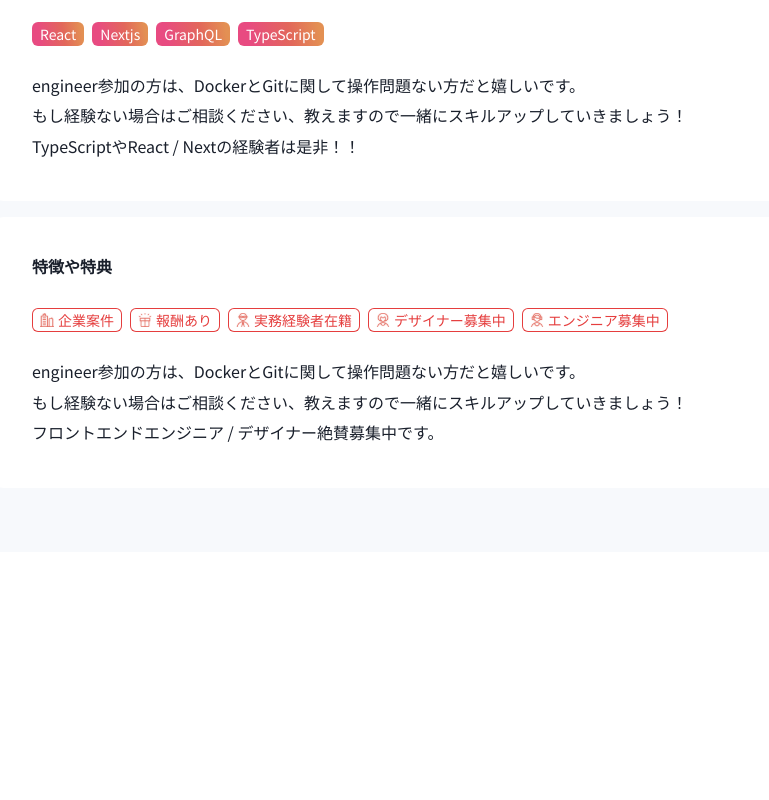
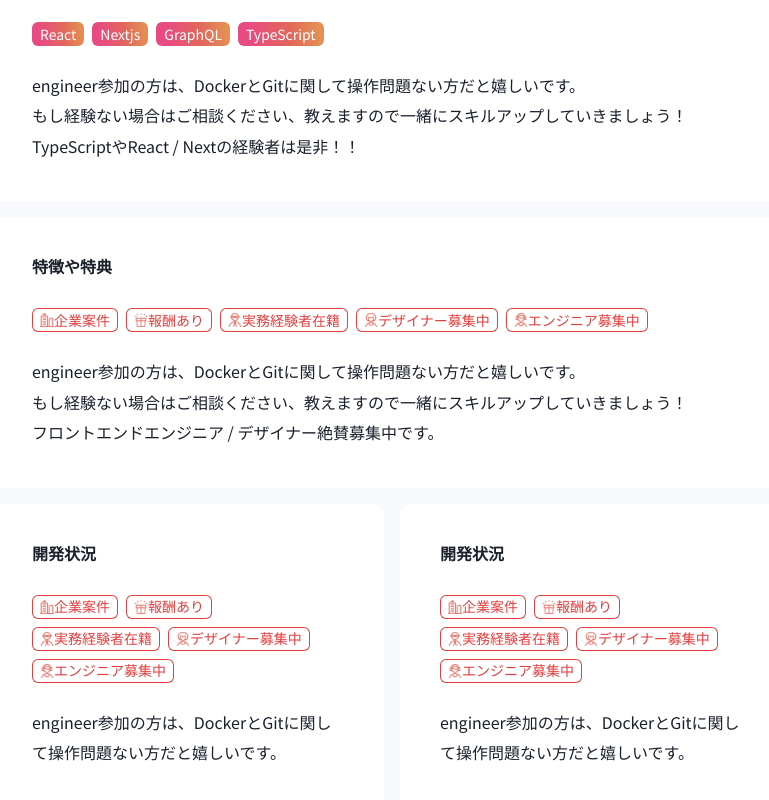
Before and after one commit to rewdaraw/sublime, a Next.js app in the folder app/: page /projects/a in a window 1280 px wide. Shown: the part 932-1732 px from the top of the page, without its empty margins (128-897 px from the left). Before the commit the page ends 1484 px from the top, so only its background shows below. Built offline with nearby package versions, Linux system fonts and the light colour scheme.

Commit message:
wip: create project slug page

```diff
--- a/app/src/components/molecules/OutlinedFeatureList.tsx
+++ b/app/src/components/molecules/OutlinedFeatureList.tsx
@@ -1,64 +1,69 @@
 import React from "react";
-import { Image, Tag, TagLabel, Wrap } from "@chakra-ui/react";
+import { Image, Tag, TagLabel, Wrap, WrapItem } from "@chakra-ui/react";
 
 export const OutlinedFeatureList: React.VFC = () => {
   return (
     <Wrap w="100%">
+      <WrapItem>
         <Tag size="md" variant="outline" colorScheme="red">
           <Image
             src="/assets/images/icons/OfficeColored.svg"
             d="inline-flex"
             w="14px"
             h="14px"
-          mr={1}
             alt="企業案件"
           />
           <TagLabel>企業案件</TagLabel>
         </Tag>
+      </WrapItem>
+      <WrapItem>
         <Tag size="md" variant="outline" colorScheme="red">
           <Image
             src="/assets/images/icons/RewardColored.svg"
             d="inline-flex"
             w="14px"
             h="14px"
-          mr={1}
             alt="報酬あり"
           />
           <TagLabel>報酬あり</TagLabel>
         </Tag>
+      </WrapItem>
+      <WrapItem>
         <Tag size="md" variant="outline" colorScheme="red">
           <Image
             src="/assets/images/icons/ExpertColored.svg"
             d="inline-flex"
             w="14px"
             h="14px"
-          mr={1}
             alt="実務経験者在籍"
           />
           <TagLabel>実務経験者在籍</TagLabel>
         </Tag>
+      </WrapItem>
+      <WrapItem>
         <Tag size="md" variant="outline" colorScheme="red">
           <Image
             src="/assets/images/icons/DesignerColored.svg"
             d="inline-flex"
             w="14px"
             h="14px"
-          mr={1}
             alt="デザイナー募集中"
           />
           <TagLabel>デザイナー募集中</TagLabel>
         </Tag>
+      </WrapItem>
+      <WrapItem>
         <Tag size="md" variant="outline" colorScheme="red">
           <Image
             src="/assets/images/icons/EngineerColored.svg"
             d="inline-flex"
             w="14px"
             h="14px"
-          mr={1}
             alt="エンジニア募集中"
           />
           <TagLabel>エンジニア募集中</TagLabel>
         </Tag>
+      </WrapItem>
     </Wrap>
   );
 };
--- a/app/src/components/molecules/SkillList.tsx
+++ b/app/src/components/molecules/SkillList.tsx
@@ -1,45 +1,49 @@
-import React from 'react'
-import {Wrap, Tag} from "@chakra-ui/react"
+import React from "react";
+import { Wrap, WrapItem, Tag } from "@chakra-ui/react";
 
 export const SkillList = () => {
   return (
     <Wrap>
+      <WrapItem>
         <Tag
           size="md"
           variant="solid"
           bg="linear-gradient(80.21deg, #E84B81 15.29%, #E2675B 59.57%, #E39053 93.29%)"
           color="white"
-        mr={3}
         >
           React
         </Tag>
+      </WrapItem>
+      <WrapItem>
         <Tag
           size="md"
           variant="solid"
           bg="linear-gradient(80.21deg, #E84B81 15.29%, #E2675B 59.57%, #E39053 93.29%)"
           color="white"
-        mr={3}
         >
           Nextjs
         </Tag>
+      </WrapItem>
+      <WrapItem>
         <Tag
           size="md"
           variant="solid"
           bg="linear-gradient(80.21deg, #E84B81 15.29%, #E2675B 59.57%, #E39053 93.29%)"
           color="white"
-        mr={3}
         >
           GraphQL
         </Tag>
+      </WrapItem>
+      <WrapItem>
         <Tag
           size="md"
           variant="solid"
           bg="linear-gradient(80.21deg, #E84B81 15.29%, #E2675B 59.57%, #E39053 93.29%)"
           color="white"
-        mr={3}
         >
           TypeScript
         </Tag>
+      </WrapItem>
     </Wrap>
   );
-}
+};
--- /dev/null
+++ b/app/src/components/organisms/projects/detail/DevelopmentInfo.tsx
@@ -0,0 +1,19 @@
+import React from "react";
+import { Box, Heading, Text } from "@chakra-ui/react";
+import { OutlinedFeatureList } from "../../../molecules/OutlinedFeatureList";
+
+export const DevelopmentInfo = () => {
+  return (
+    <>
+      <Heading as="h3" size="sm" mb={4}>
+        開発状況
+      </Heading>
+      <OutlinedFeatureList />
+      <Box mt="24px !important">
+        <Text fontSize="md" lineHeight="1.9em !important">
+          engineer参加の方は、DockerとGitに関して操作問題ない方だと嬉しいです。
+        </Text>
+      </Box>
+    </>
+  );
+};
--- a/app/src/pages/projects/[slug].tsx
+++ b/app/src/pages/projects/[slug].tsx
@@ -1,4 +1,4 @@
-import { Box, Flex, Heading } from "@chakra-ui/react";
+import { Box, Flex, Heading, HStack } from "@chakra-ui/react";
 import Head from "next/head";
 import { NextPage } from "next";
 import React from "react";
@@ -9,6 +9,7 @@ import { DetailMainPanel } from "../../components/organisms/projects/DetailMainP
 import { BasicInfo } from "../../components/organisms/projects/detail/BasicInfo";
 import { SkillInfo } from "../../components/organisms/projects/detail/SkillInfo";
 import { FeatureInfo } from "../../components/organisms/projects/detail/FeatureInfo";
+import { DevelopmentInfo } from "../../components/organisms/projects/detail/DevelopmentInfo";
 
 const ProjectDetailPage: NextPage = () => {
   return (
@@ -36,6 +37,14 @@ const ProjectDetailPage: NextPage = () => {
             <FeatureInfo />
           </DetailMainPanel>
         </Box>
+        <HStack mb={4} spacing={4}>
+          <DetailMainPanel>
+            <DevelopmentInfo />
+          </DetailMainPanel>
+          <DetailMainPanel>
+            <DevelopmentInfo />
+          </DetailMainPanel>
+        </HStack>
       </Main>
       <Aside title="Action">lll</Aside>
     </>
```
Also changed, not shown: app/src/components/molecules/FeatureList.tsx (+12 -14 lines). Lines whose indentation alone changed are shown as unchanged.
